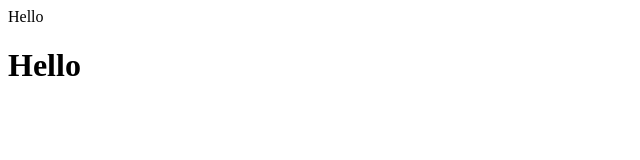
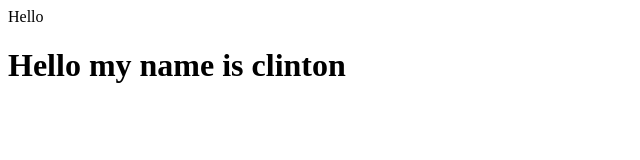
Before and after one commit to KRUU500/mystyle, a plain HTML site: page Hello.html in a window 1280 px wide. Shown: the whole page, without its empty margins (0-640 px from the left). Drawn offline with Linux system fonts and the light colour scheme.

Commit message:
my first commit

```diff
--- a/Hello.html
+++ b/Hello.html
@@ -9,6 +9,7 @@
    Hello
    <h1>
     Hello
+    my name is clinton
    </h1>
 </body>
 </html>
```
